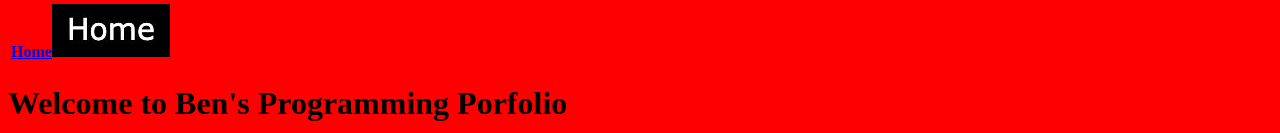
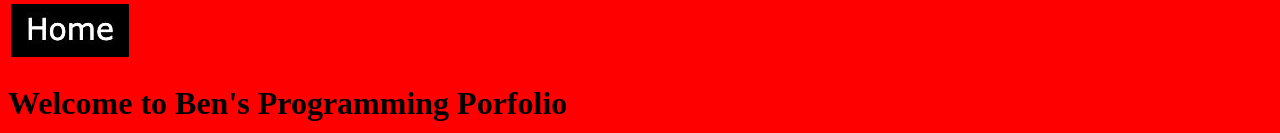
Before and after one commit to blaforge2951/blaforge2951.github.io, a plain HTML site: page index.html in a window 1280 px wide. Shown: the part 311-444 px from the top of the page. Drawn offline with Linux system fonts and the light colour scheme.

Commit message:
Update index.html

```diff
--- a/index.html
+++ b/index.html
@@ -15,7 +15,7 @@
         <table>
             <thead>
                 <tr>
-                    <th><a href="index.html">Home<img src="https://github.com/blaforge2951/blaforge2951.github.io/blob/master/Home%20Button.jpg"></a></th>
+                    <th><a href="index.html"><img src="https://github.com/blaforge2951/blaforge2951.github.io/blob/master/Home%20Button.jpg"></a></th>
                     <th><a href="javascript.html"><img src="       "></a></th>
                     <th><a href="apps.html"><img src="      "></a></th>
                     <th><a href="about.html"><img src="      "></a></th>
```
